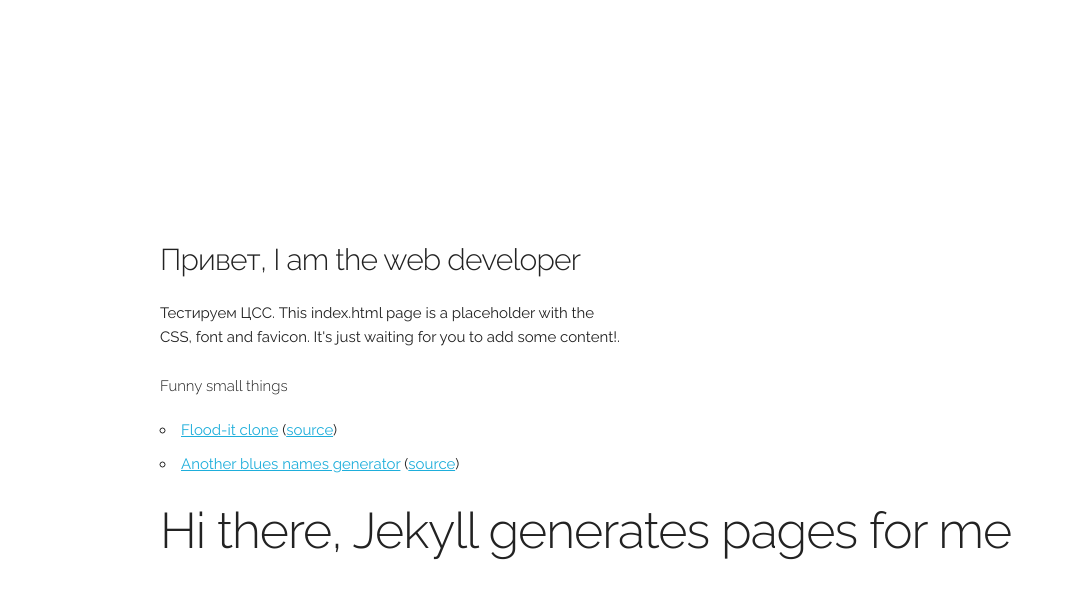
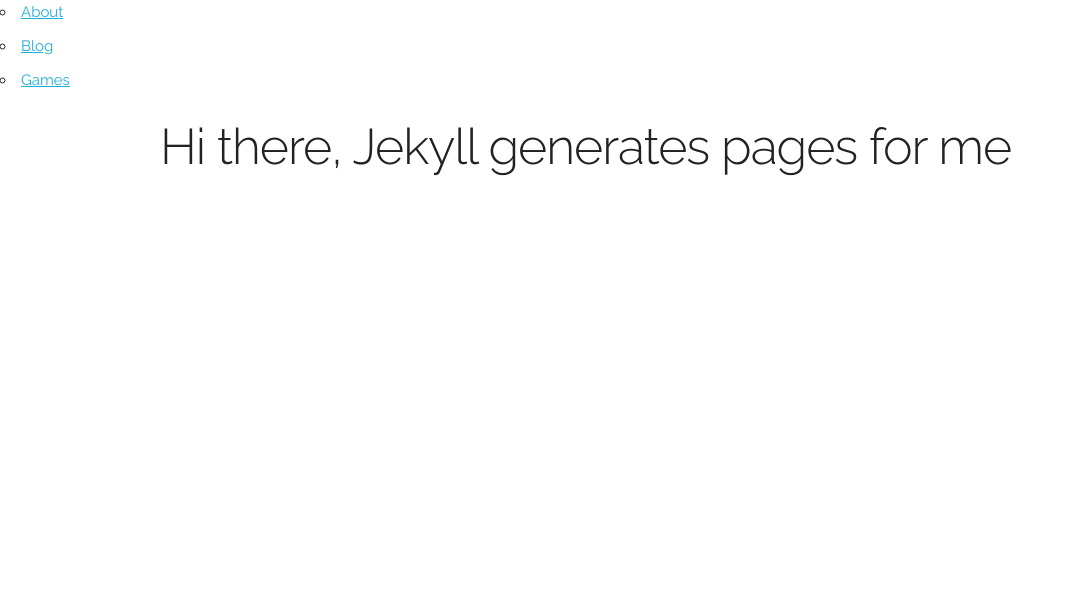
Before and after one commit to andreyshuster/andreyshuster.github.io, a Jekyll site: the page built from index.html, in a window 1280 px wide. Shown: the top 599 px of the page, without its empty margins (0-1074 px from the left). Built offline with Jekyll 4.4.1, drawn with Linux system fonts in a browser that asks for light colours.

Commit message:
creating structure

```diff
--- a/_config.yml
+++ b/_config.yml
@@ -1,2 +1,3 @@
 name: Andrey Shuster
 markdown: kramdown
+permalink: /blog/:year/:month/:day/:title
--- a/_layouts/default.html
+++ b/_layouts/default.html
@@ -19,8 +19,8 @@
 
   <!-- CSS
   –––––––––––––––––––––––––––––––––––––––––––––––––– -->
-  <link rel="stylesheet" href="css/normalize.css">
-  <link rel="stylesheet" href="css/skeleton.css">
+  <link rel="stylesheet" href="/css/normalize.css">
+  <link rel="stylesheet" href="/css/skeleton.css">
 
   <!-- Favicon
   –––––––––––––––––––––––––––––––––––––––––––––––––– -->
@@ -31,22 +31,14 @@
 
   <!-- Primary Page Layout
   –––––––––––––––––––––––––––––––––––––––––––––––––– -->
+  <nav>
+    <ul>
+      <li><a href="/about">About</a></li>
+      <li><a href="/blog">Blog</a></li>
+      <li><a href="/games">Games</a></li>
+    </ul>
+  </nav>
   <div class="container">
-    <div class="row">
-      <div class="one-half column" style="margin-top: 25%">
-        <h4>Привет, I am the web developer</h4>
-        <p>Тестируем ЦСС. This index.html page is a placeholder with the CSS, font and favicon. It's just waiting for you to add some content!.</p>
-        <h6>Funny small things</h6>
-        <ul>
-          <li><a href="/apps/floodit/">Flood-it clone</a>
-            (<a href="https://github.com/andreyshuster/flood-it-clone">source</a>)
-          </li>
-          <li><a href="/apps/blues-names-generator">Another blues names generator</a>
-            (<a href="https://github.com/andreyshuster/blues-names-generator">source</a>)
-          </li>
-        </ul>
-      </div>
-    </div>
     {{ content }}
   </div>
 
```
Also changed, not shown: about/index.html (added, +11 -0 lines), blog/index.html (added, +11 -0 lines), games/index.html (added, +16 -0 lines).
